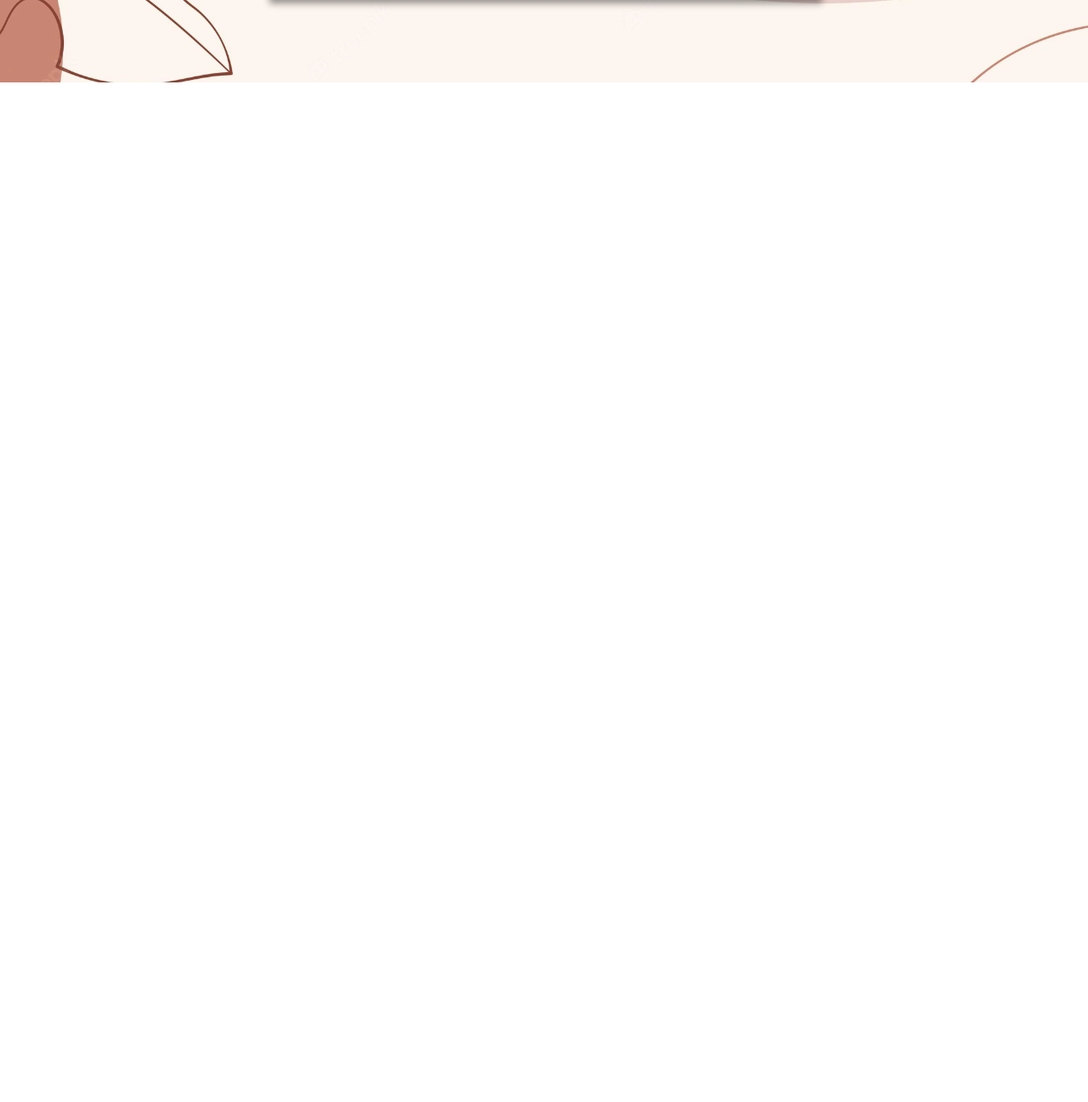
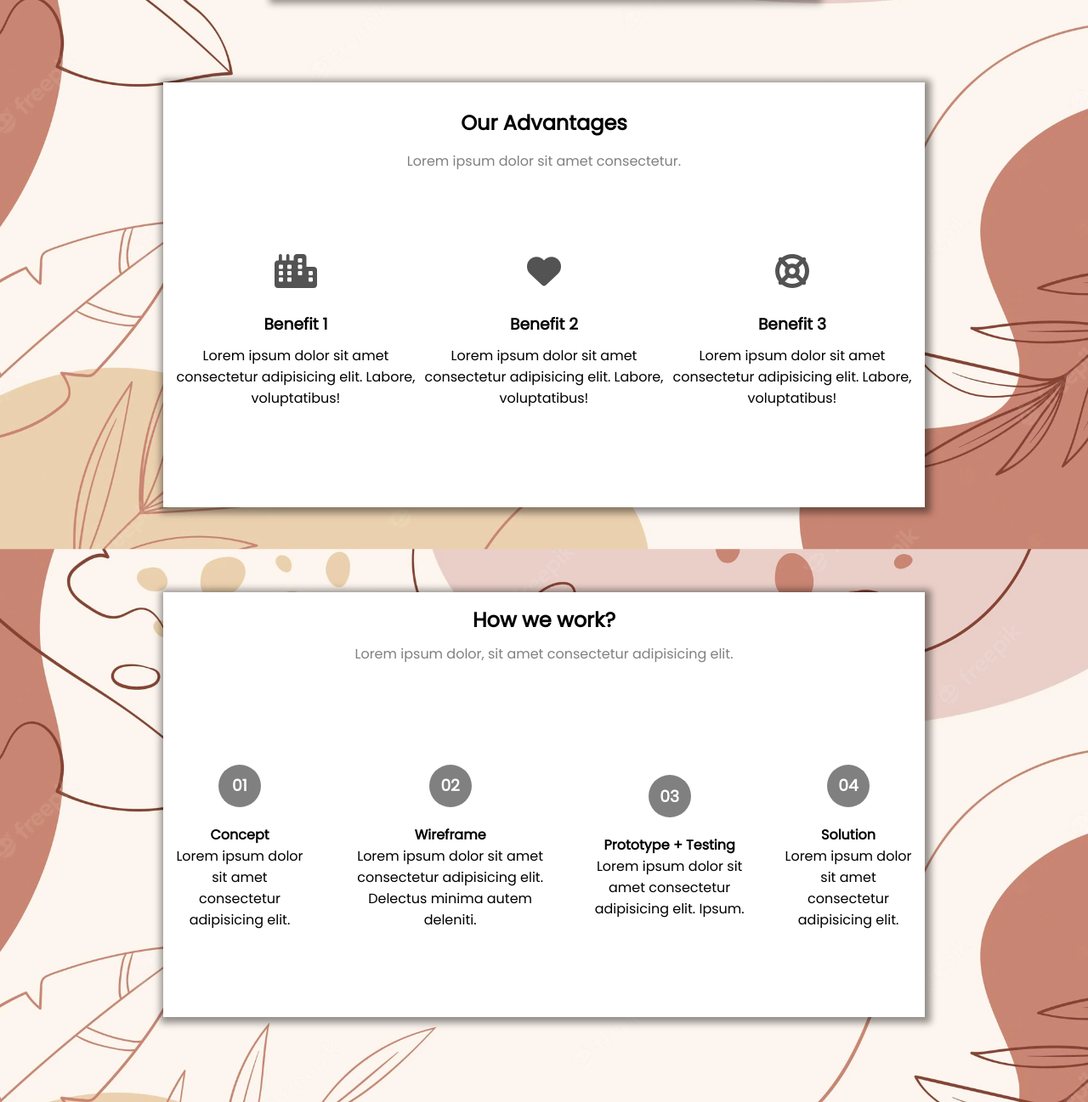
Before and after one commit to Facundo0503/Mini-landing, a plain HTML site: page index.html in a window 1280 px wide. Shown: the part 1913-3210 px from the top of the page at 85% size. Before the commit the page ends 2010 px from the top, so only its background shows below. Drawn offline with Linux system fonts and the light colour scheme.

Commit message:
agrego actividad clase 4 eduflow

```diff
--- a/index.html
+++ b/index.html
@@ -6,6 +6,7 @@
     <meta name="viewport" content="width=device-width, initial-scale=1.0">
     <link rel="stylesheet" href="style.css">
     <link rel="stylesheet" href="media.css">
+    <script src="https://kit.fontawesome.com/8664e20ce4.js" crossorigin="anonymous"></script>
     <title>Mini landing</title>
 </head>
 <body>
@@ -53,5 +54,62 @@
             <p>FFreelance is a new company focused on "connecting the creative", offering freelance services for creative people, small and independent companies. A website with a blog where I will be posting all the details required for starting a project from scratch.!</p>
         </div>
     </div>
+
+    <div class="advantages-container">
+        <div class="advantages-title">
+            <h2>Our Advantages</h2>
+            <p>Lorem ipsum dolor sit amet consectetur.</p>
+        </div>
+
+        <div class="benefits">
+            <div>
+                <i class="fa-solid fa-city"></i>
+                <h3>Benefit 1</h3>
+                <p>Lorem ipsum dolor sit amet consectetur adipisicing elit. Labore, voluptatibus!</p>
+            </div>
+
+            <div>
+                <i class="fa-solid fa-heart"></i>
+                <h3>Benefit 2</h3>
+                <p>Lorem ipsum dolor sit amet consectetur adipisicing elit. Labore, voluptatibus!</p>
+            </div>
+
+            <div>
+                <i class="fa-solid fa-life-ring"></i>
+                <h3>Benefit 3</h3>
+                <p>Lorem ipsum dolor sit amet consectetur adipisicing elit. Labore, voluptatibus!</p>
+            </div>
+        </div>
+    </div>
+
+    <div class="how-work">
+        <div class="work-title">
+            <h2>How we work?</h2>
+            <p>Lorem ipsum dolor, sit amet consectetur adipisicing elit.</p>
+        </div>
+
+        <ul class="work-list">
+            <li class="work-list-content">
+                <h3>01</h3>
+                <h4>Concept</h4>
+                <p class="work-paragraph">Lorem ipsum dolor sit amet consectetur adipisicing elit.</p>
+            </li>
+            <li class="work-list-content">
+                <h3>02</h3>
+                <h4>Wireframe</h4>
+                <p class="work-paragraph">Lorem ipsum dolor sit amet consectetur adipisicing elit. Delectus minima autem deleniti.</p>
+            </li>
+            <li class="work-list-content">
+                <h3>03</h3>
+                <h4>Prototype + Testing</h4>
+                <p class="work-paragraph">Lorem ipsum dolor sit amet consectetur adipisicing elit. Ipsum.</p>
+            </li>
+            <li class="work-list-content">
+                <h3>04</h3>
+                <h4>Solution</h4>
+                <p class="work-paragraph">Lorem ipsum dolor sit amet consectetur adipisicing elit.</p>
+            </li>
+        </ul>
+    </div>
 </body>
 </html>
--- a/media.css
+++ b/media.css
@@ -65,6 +65,46 @@
         width: 90%;
         height: 300px;
     }
+
+    .advantages-container{
+        width: 90%;
+        height: auto;
+    }
+
+    .benefits{
+        font-size: 13px;
+        margin-top: 40px;
+        flex-direction: column;
+    }
+
+    .benefits p{
+        margin-bottom: 40px;
+    }
+
+    .how-work{
+        width: 90%;
+        height: auto;
+        flex-direction: column;
+    }
+
+    .work-title{
+        text-align: center;
+        margin: 30px 0;
+    }
+
+    .work-title h2{
+        margin: 20px 0;
+    }
+
+    .work-list{
+        flex-direction: column;
+    }
+
+    .work-list-content{
+        margin-bottom: 30px;
+    }
+
+
 }
 
 @media only screen and (min-width: 801px) and (max-width: 1200px){
@@ -90,4 +130,39 @@
     .personal-desc-container{
         width: 90%;
     }
+
+    .advantages-container{
+        width: 90%;
+        height: 400px;
+    }
+
+    .benefits{
+        font-size: 13px;
+        margin: 0 10px;
+    }
+
+    .how-work{
+        width: 90%;
+        height: auto;
+        flex-direction: column;
+    }
+
+    .work-title{
+        text-align: center;
+        margin: 30px 0;
+    }
+
+    .work-title h2{
+        margin: 20px 0;
+    }
+
+    .work-list{
+        flex-direction: column;
+    }
+
+    .work-list-content{
+        margin-bottom: 30px;
+    }
+
+
 }
--- a/style.css
+++ b/style.css
@@ -189,3 +189,98 @@ body{
     width: 80%;
     text-align: center;
 }
+
+.advantages-container{
+    width: 900px;
+    height: 500px;
+    background-color: white;
+    box-shadow: 2px 2px 8px 5px rgba(0, 0, 0, 0.418);
+    margin: 100px auto;
+    width: 70%;
+    padding: 10px;
+}
+
+.advantages-title{
+    display: flex;
+    flex-direction: column;
+    align-items: center;
+}
+
+.advantages-title h2{
+    margin-top: 20px;
+    margin-bottom: 15px;
+}
+
+.advantages-title p{
+    color: grey;
+}
+
+.advantages-container i{
+    transform: scale(2.5);
+    color: rgb(83, 83, 83);
+    margin-bottom: 40px;
+}
+
+.benefits{
+    display: flex;
+    height: 80%;
+    justify-content: center;
+    align-items: center;
+    text-align: center;
+}
+
+.benefits p{
+    margin-top: 10px;
+}
+
+.how-work{
+    height: 500px;
+    background-color: white;
+    box-shadow: 2px 2px 8px 5px rgba(0, 0, 0, 0.418);
+    margin: 100px auto;
+    width: 70%;
+}
+
+.work-title{
+    display: flex;
+    flex-direction: column;
+    justify-content: center;
+    align-items: center;
+    height: 20%;
+}
+
+.work-title p{
+    margin-top: 10px;
+    color: grey;
+}
+
+.work-list{
+    display: flex;
+    justify-content: center;
+    align-items: center;
+    text-align: center;
+    height: 80%;
+    gap: 20px;
+}
+
+.work-list-content{
+    list-style: none;
+    display: flex;
+    flex-direction: column;
+    justify-content: space-around;
+    align-items: center;
+    margin: 0 10px;
+}
+
+
+.work-list h3{
+    background-color: grey;
+    color: white;
+    width: 50px;
+    height: 50px;
+    border-radius: 100%;
+    display: flex;
+    justify-content: center;
+    align-items: center;
+    margin-bottom: 20px;
+}
```
Lines whose indentation alone changed are shown as unchanged.
